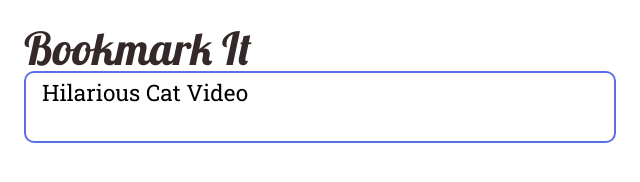
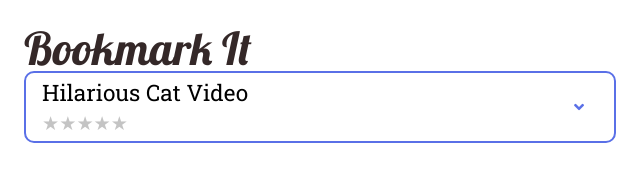
Before and after one commit to morgannewman/bookmark-it, a website: page index.html in a window 1280 px wide. Shown: the full height of the page, 320-960 px from the left. Drawn offline with Linux system fonts and the light colour scheme.

Commit message:
Added working prototype of stars form

```diff
--- a/index.html
+++ b/index.html
@@ -8,6 +8,8 @@
 
   <!-- <link href="https://fonts.googleapis.com/css?family=Roboto+Slab:400,700" rel="stylesheet"> -->
   <link href="https://fonts.googleapis.com/css?family=Lobster|Roboto+Slab:400,700" rel="stylesheet">
+  <link rel="stylesheet" href="https://use.fontawesome.com/releases/v5.3.1/css/solid.css" integrity="sha384-VGP9aw4WtGH/uPAOseYxZ+Vz/vaTb1ehm1bwx92Fm8dTrE+3boLfF1SpAtB1z7HW" crossorigin="anonymous">
+  <link rel="stylesheet" href="https://use.fontawesome.com/releases/v5.3.1/css/fontawesome.css" integrity="sha384-1rquJLNOM3ijoueaaeS5m+McXPJCGdr5HcA03/VHXxcp2kX2sUrQDmFc3jR5i/C7" crossorigin="anonymous">
   <link rel="stylesheet" href="main.css">
 </head>
 
@@ -18,7 +20,44 @@
         <section class="list">
           <div class="list-container">
             <div class="list-item">
-              <h3>Hilarious Cat Video</h3>
+              <div class="list-item-left">
+                <h3>Hilarious Cat Video</h3>
+                <form class="list-item-rating">
+                  <label>
+                    <input type="radio" name="stars" value="1" />
+                    <span class="icon">★</span>
+                  </label>
+                  <label>
+                    <input type="radio" name="stars" value="2" />
+                    <span class="icon">★</span>
+                    <span class="icon">★</span>
+                  </label>
+                  <label>
+                    <input type="radio" name="stars" value="3" />
+                    <span class="icon">★</span>
+                    <span class="icon">★</span>
+                    <span class="icon">★</span>
+                  </label>
+                  <label>
+                    <input type="radio" name="stars" value="4" />
+                    <span class="icon">★</span>
+                    <span class="icon">★</span>
+                    <span class="icon">★</span>
+                    <span class="icon">★</span>
+                  </label>
+                  <label>
+                    <input type="radio" name="stars" value="5" />
+                    <span class="icon">★</span>
+                    <span class="icon">★</span>
+                    <span class="icon">★</span>
+                    <span class="icon">★</span>
+                    <span class="icon">★</span>
+                  </label>
+                </form>
+              </div>
+              <div class="fas fa-angle-down list-item-expander"></div>
+              </div>
+
             </div>
             </div>
           </div>
--- a/scss/_list.scss
+++ b/scss/_list.scss
@@ -10,15 +10,27 @@
 }
 
 .list-item {
-  // background-color: pink;
   padding: 8px 8px;
   @include respond-above-small {
     padding: 8px 16px;
   }
+  position: relative;
+}
 
-  height: 100%;
+.list-item-left {
+  position: absolute;
+  float: left;
 }
 
 .list-item h3 {
   @include subtitle;
+  padding-bottom: 8px;
 }
+
+.list-item-expander {
+  height: 24px;
+  width: 24px;
+  float: right;
+  margin-top: 18px;
+  color: $primary;
+}
--- /dev/null
+++ b/scss/_stars.scss
@@ -0,0 +1,60 @@
+.list-item-rating {
+  position: relative;
+  height: 1.4rem;
+  line-height: 1.2em;
+  font-size: 1.2em;
+}
+
+.list-item-rating label {
+  position: absolute;
+  top: 0;
+  left: 0;
+  height: 100%;
+  cursor: pointer;
+
+  &:last-child {
+    position: static;
+  }
+  &:nth-child(1) {
+    z-index: 5;
+  }
+
+  &:nth-child(2) {
+    z-index: 4;
+  }
+  &:nth-child(3) {
+    z-index: 3;
+  }
+  &:nth-child(4) {
+    z-index: 2;
+  }
+  &:nth-child(5) {
+    z-index: 1;
+  }
+}
+
+.list-item-rating label input {
+  position: absolute;
+  top: 0;
+  left: 0;
+  opacity: 0;
+}
+
+.list-item-rating label .icon {
+  float: left;
+  color: transparent;
+}
+
+.list-item-rating label:last-child .icon {
+  color: $gray;
+}
+
+.list-item-rating:not(:hover) label input:checked ~ .icon,
+.list-item-rating:hover label:hover input ~ .icon {
+  color: $primary;
+}
+
+.list-item-rating label input:focus:not(:checked) ~ .icon:last-child {
+  color: $gray;
+  text-shadow: 0 0 5px $primary;
+}
--- a/scss/main.scss
+++ b/scss/main.scss
@@ -6,6 +6,7 @@
 @import 'base';
 // COMPONENTS
 @import 'list';
+@import 'stars';
 
 h1 {
   color: $black;
```
Also changed, not shown: main.css, 1 other file.
